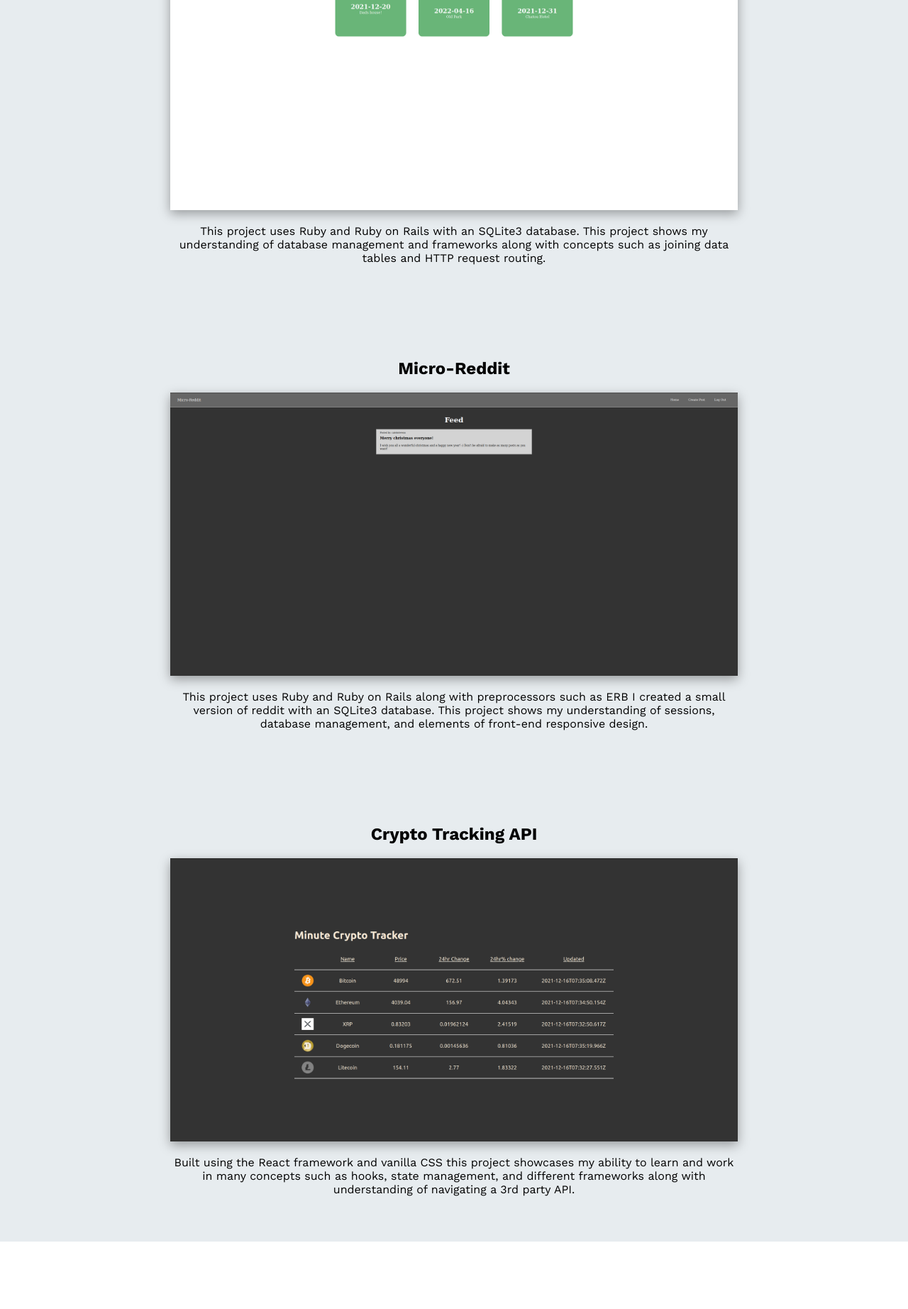
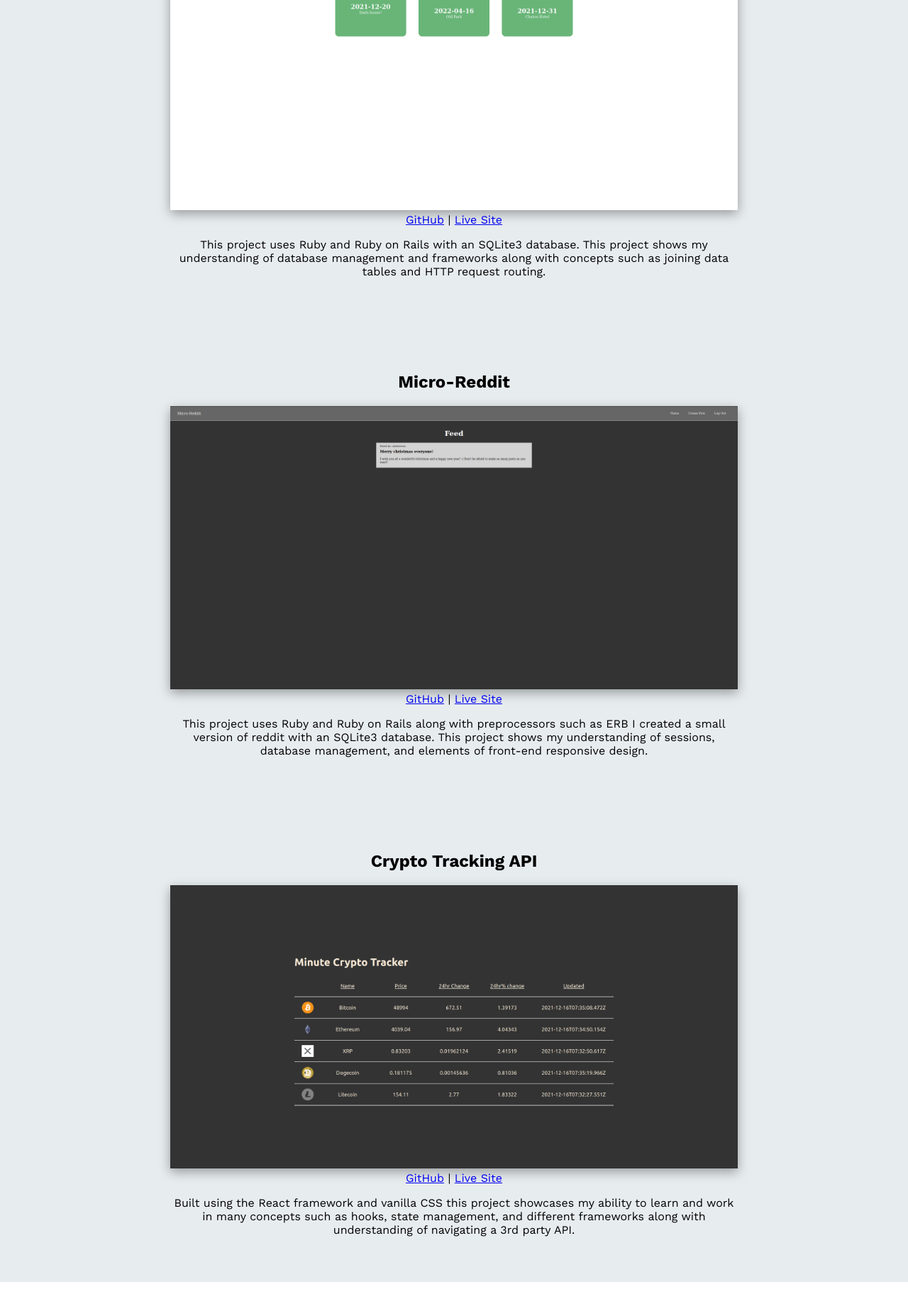
Before and after one commit to CalebJamesStevens/calebstevens, a React (Create React App) app: page / in a window 1280 px wide. Shown: the part 1267-3111 px from the top of the page at 71% size. Built offline with nearby package versions, Linux system fonts and the light colour scheme.

Commit message:
add links to repo and live version of site under img link

```diff
--- a/src/components/Projects.js
+++ b/src/components/Projects.js
@@ -33,9 +33,10 @@ const Projects = () => {
                 <div className="project-cards-container">
                     <div className="project-card">
                         <h2>Private Events</h2>
-                        <a href="https://private-events-by-caleb.herokuapp.com">
+                        <a className='project-img-link' href="https://private-events-by-caleb.herokuapp.com">
                             <img className="project-card-image" src={privateEventsThumbnail}/>
                         </a>
+                        <div className="project-links"><a href="https://github.com/CalebJamesStevens/private-events">GitHub</a> | <a href="https://private-events-by-caleb.herokuapp.com">Live Site</a></div>
                         <p>
                             This project uses Ruby and Ruby on Rails with an
                             SQLite3 database. This project shows my understanding
@@ -46,10 +47,10 @@ const Projects = () => {
 
                     <div className="project-card">
                         <h2>Micro-Reddit</h2>
-                        <a href="https://my-micro-reddit.herokuapp.com/">
+                        <a className='project-img-link' href="https://my-micro-reddit.herokuapp.com/">
                             <img className="project-card-image" src={microRedditThumbnail}/>
                         </a>
-
+                        <div className="project-links"><a href="https://github.com/CalebJamesStevens/micro-reddit">GitHub</a> | <a href="https://my-micro-reddit.herokuapp.com/">Live Site</a></div>
                         <p>
                             This project uses Ruby and Ruby on Rails along with preprocessors such as
                             ERB I created a small version of
@@ -61,9 +62,10 @@ const Projects = () => {
 
                     <div className="project-card">
                         <h2>Crypto Tracking API</h2>
-                        <a href="https://calebjamesstevens.github.io/crypto-api/">
+                        <a className='project-img-link' href="https://calebjamesstevens.github.io/crypto-api/">
                             <img className="project-card-image" src={cryptoAPIThumbnail}/>
                         </a>
+                        <div className="project-links"><a href="https://github.com/CalebJamesStevens/crypto-api">GitHub</a> | <a href="https://calebjamesstevens.github.io/crypto-api/">Live Site</a></div>
                         <p>
                             Built using the React framework and vanilla CSS this
                             project showcases my ability to learn and work in many
```
